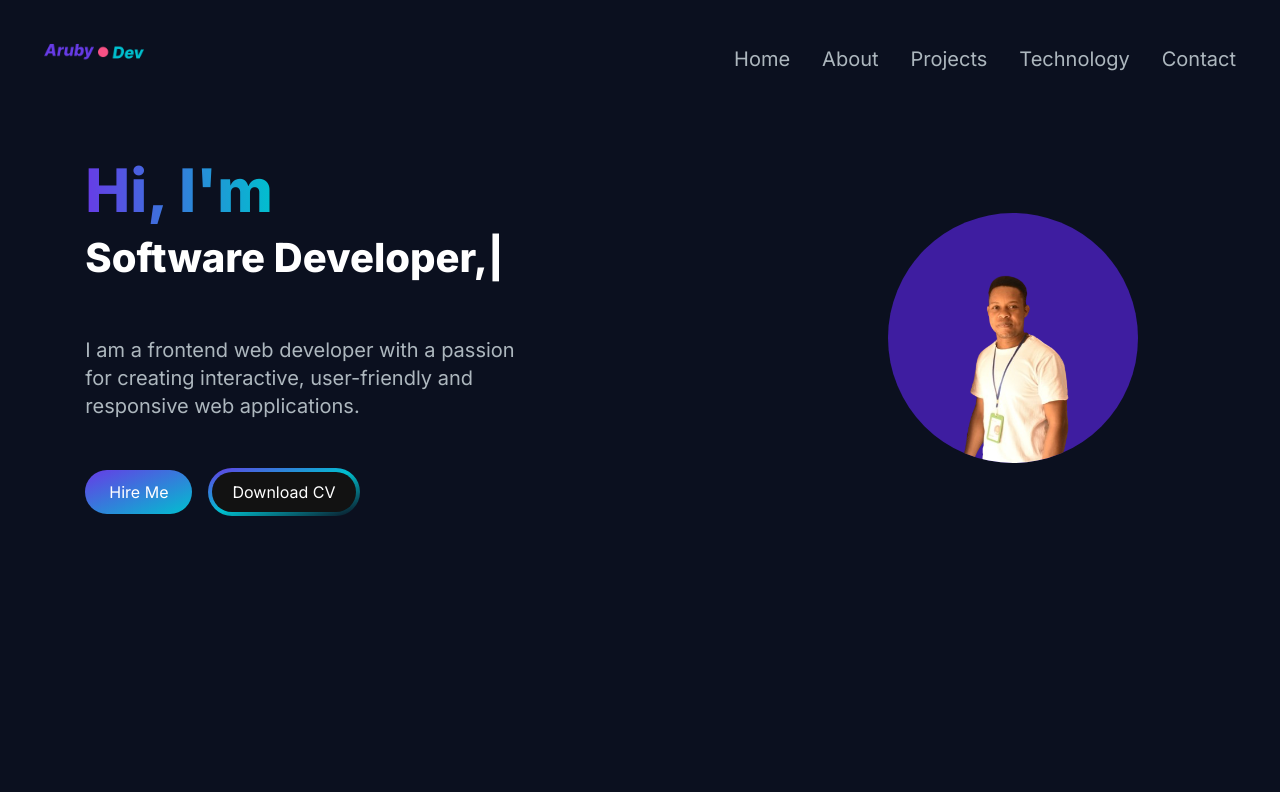
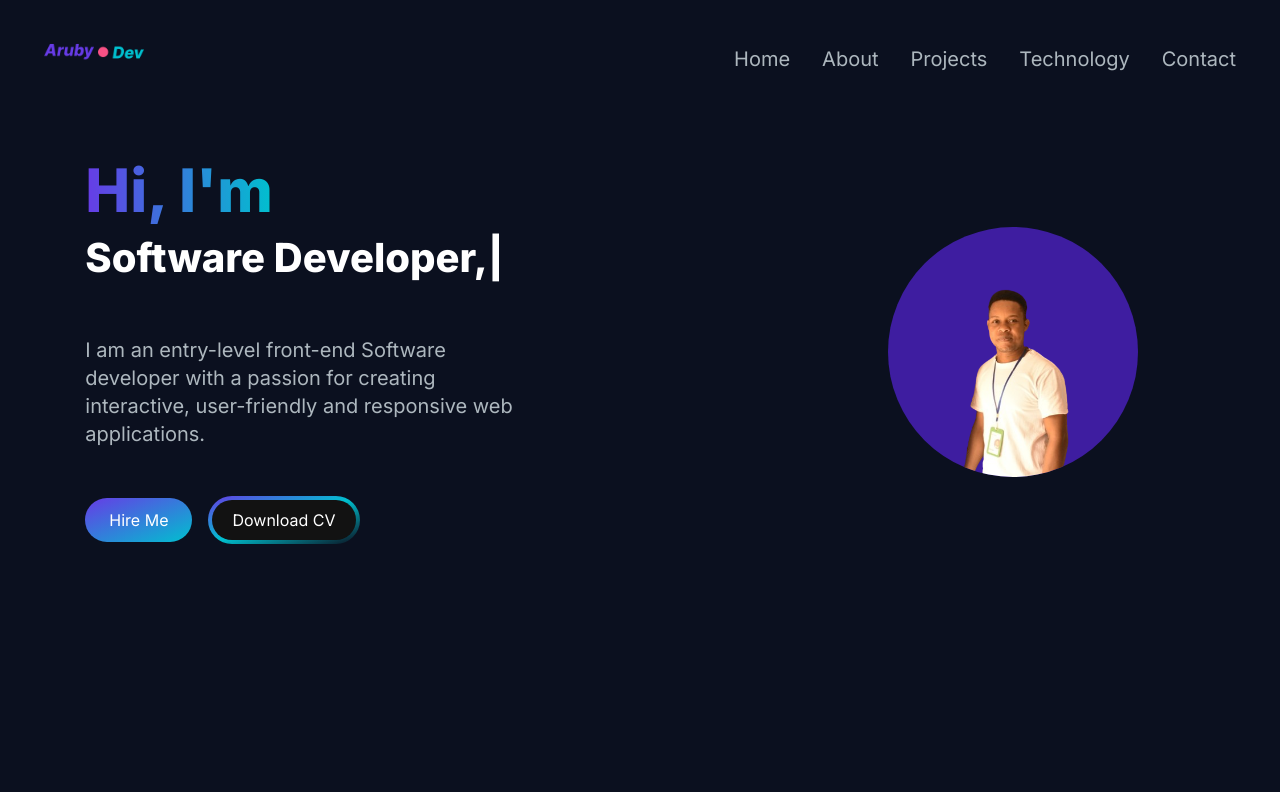
Before and after one commit to Ndukwechima/Chima-Aruby-dev-portfolio, a Next.js app: page / in a window 1280 px wide. Shown: the top 792 px of the page. Built offline with nearby package versions, Linux system fonts and the light colour scheme.

Commit message:
Update on my bio

```diff
--- a/app/components/HeroSection.js
+++ b/app/components/HeroSection.js
@@ -30,8 +30,8 @@ function HeroSection() {
             />
           </h1>
           <p className="text-[#adb7be] w-[80vw] md:w-[30vw]  lg:w-[35vw] text-base sm:text-lg mb-6 lg:text-xl">
-            I am a frontend web developer with a passion for creating
-            interactive, user-friendly and responsive web applications.
+            I am an entry-level front-end Software developer with a passion for
+            creating interactive, user-friendly and responsive web applications.
           </p>
           <div>
             <a
```
